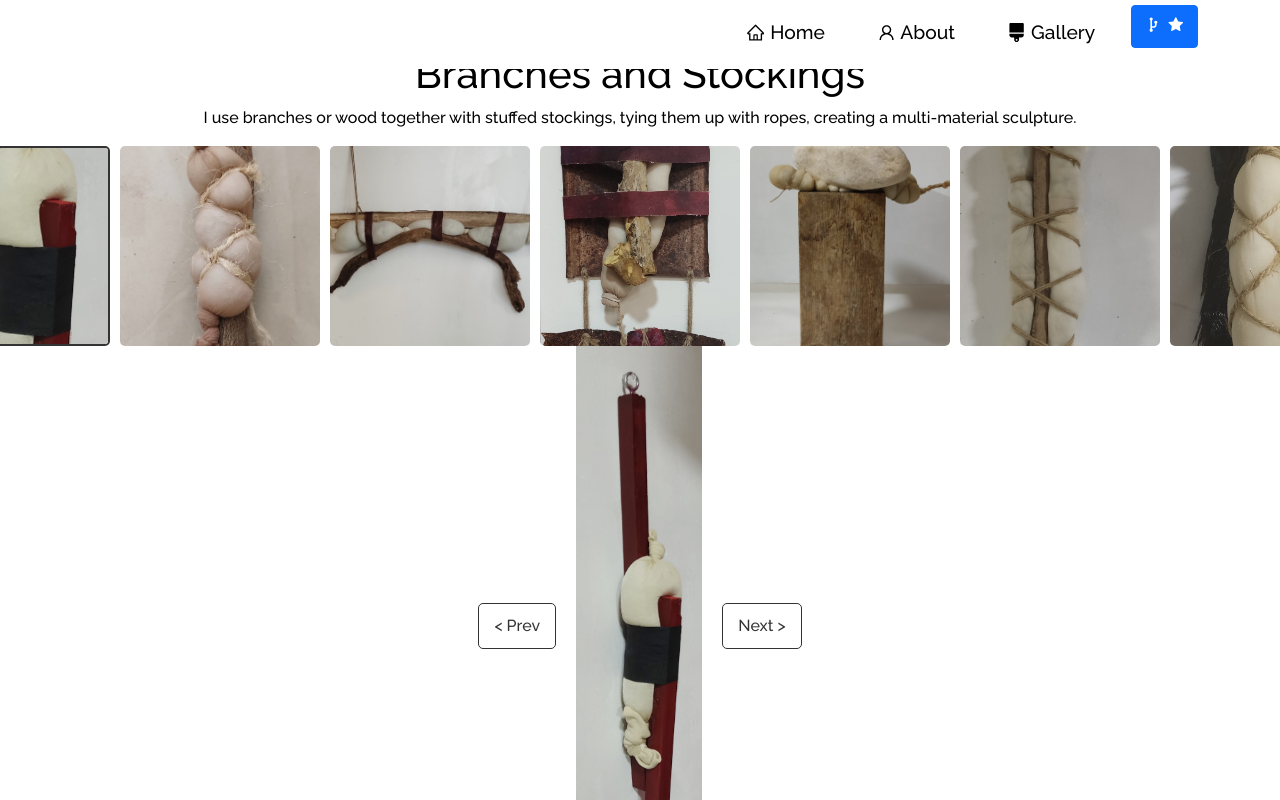
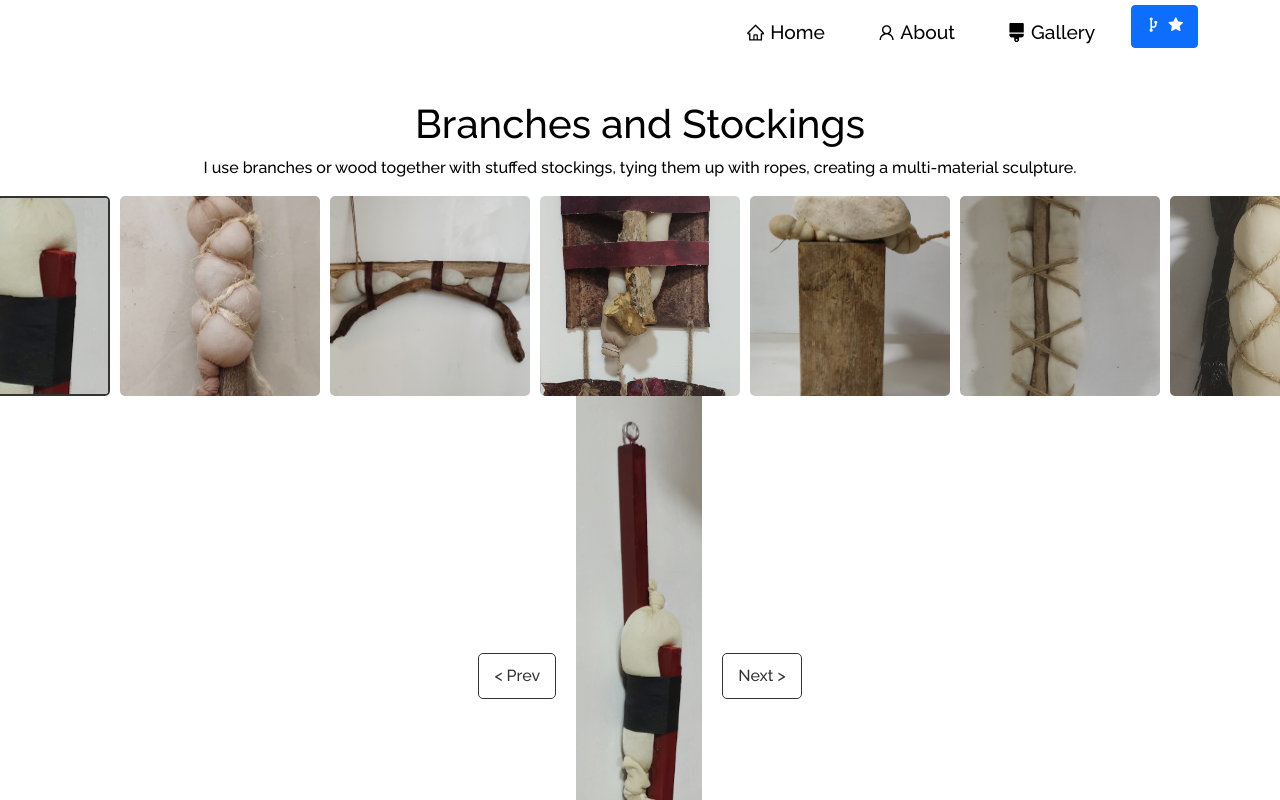
Before and after one commit to GuyAfik/Pnina-Afik-Art, a React (Create React App) app: page /gallery/branches-and-stockings in a window 1280 px wide. Shown: the top 800 px of the page. Built offline with nearby package versions, Linux system fonts and the light colour scheme.

Commit message:
fix gallery paddings to navbar

```diff
--- a/src/components/BranchesAndStockings/BranchesAndStockings.css
+++ b/src/components/BranchesAndStockings/BranchesAndStockings.css
@@ -3,7 +3,7 @@
 .branches-and-stockings-page {
     background-color: white;
     color: black; /* Set text color to black for better visibility */
-    padding: 50px;
+    padding: 100px;
   }
 
   .branches-and-stockings-gallery-container {
--- a/src/components/ClothCompositions/ClothCompositions.css
+++ b/src/components/ClothCompositions/ClothCompositions.css
@@ -3,7 +3,7 @@
 .cloth-compositions-page {
     background-color: white;
     color: black;
-    padding: 50px;
+    padding: 100px;
   }
 
   .cloth-compositions-gallery-container {
--- a/src/components/OversizedInstallations/OversizedInstallations.css
+++ b/src/components/OversizedInstallations/OversizedInstallations.css
@@ -3,7 +3,7 @@
 .oversized-installations-page {
     background-color: white;
     color: black; /* Set text color to black for better visibility */
-    padding: 50px;
+    padding: 100px;
   }
 
   .oversized-installations-gallery-container {
--- a/src/components/Paintings/Paintings.css
+++ b/src/components/Paintings/Paintings.css
@@ -3,7 +3,7 @@
 .paintings-page {
   background-color: white;
   color: black; /* Set text color to black for better visibility */
-  padding: 50px;
+  padding: 100px;
 }
 
 .paintings-gallery-container {
```
